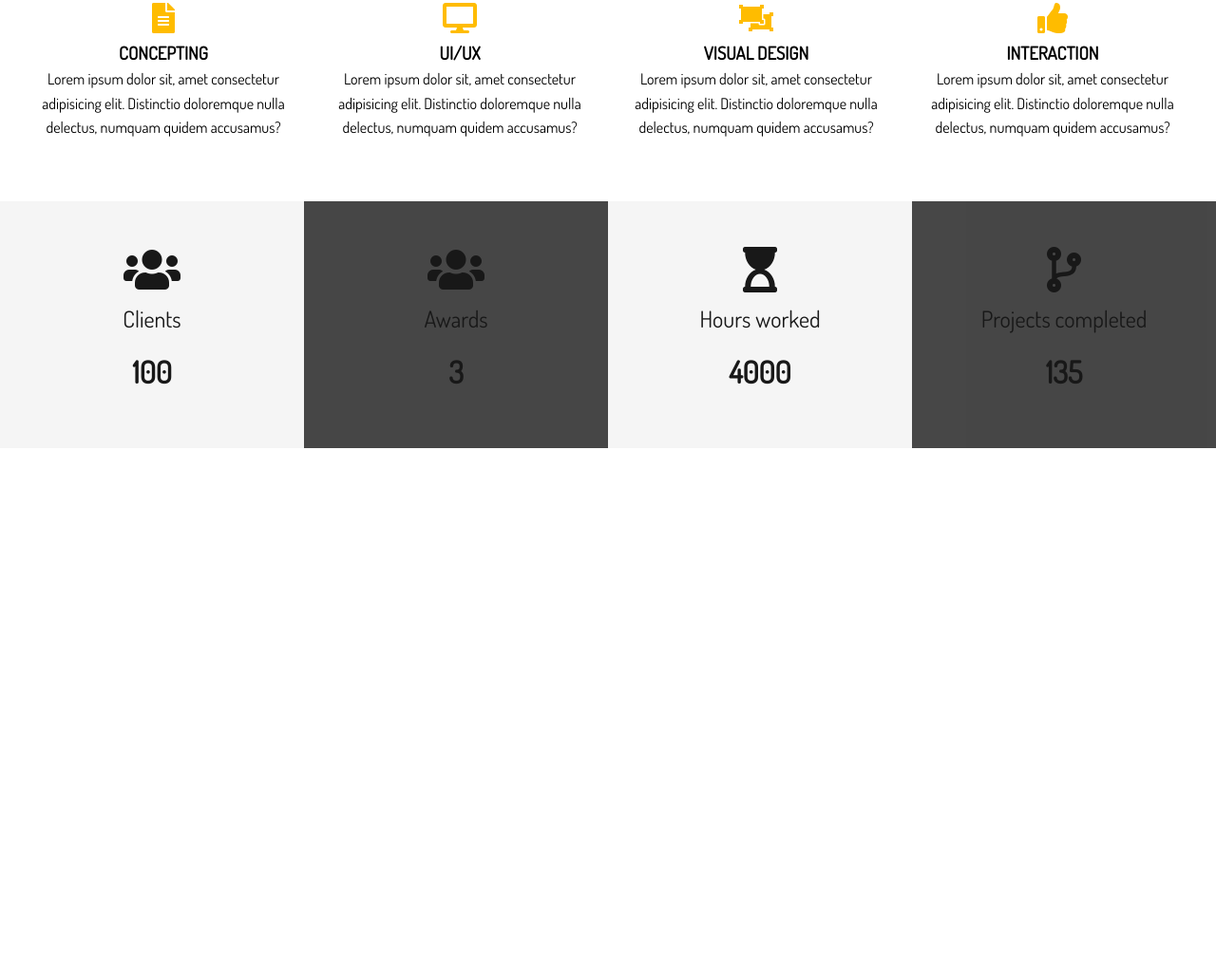
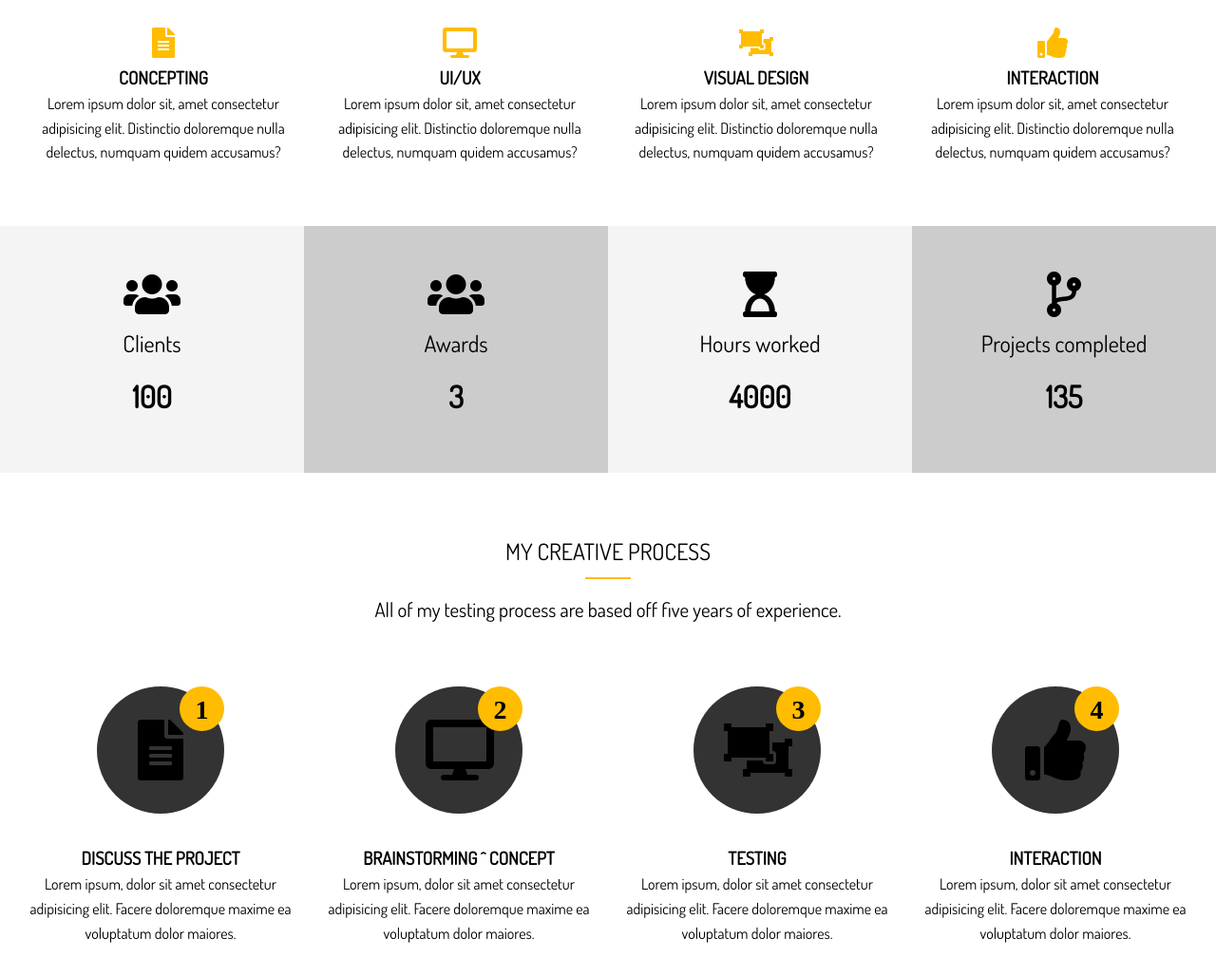
Before and after one commit to AntonioHellin/developer-portfolio-site, a website: page dist/index.html in a window 1280 px wide. Shown: the part 949-1977 px from the top of the page at 95% size. Before the commit the page ends 1453 px from the top, so only its background shows below. Drawn offline with Linux system fonts and the light colour scheme.

Commit message:
Process section

```diff
--- a/scss/_utilities.scss
+++ b/scss/_utilities.scss
@@ -38,7 +38,6 @@ button[class^="btn-"]:hover,
 a[class^="btn-"]:hover,
 input[class^="btn-"]:hover {
   background-color: $main-color;
-  border-radius: 20%;
 }
 
 .lead {
@@ -81,3 +80,20 @@ input[class^="btn-"]:hover {
     margin: 4rem 0;
   }
 }
+
+.section-title {
+  font-size: 1.5rem;
+  display: block;
+  padding-bottom: 0.5rem;
+  text-align: center;
+  font-weight: 100;
+  text-transform: uppercase;
+}
+
+.bottom-line {
+  height: 2px;
+  width: 3rem;
+  background: $main-color;
+  display: block;
+  margin: 0 auto 1rem auto;
+}
--- a/scss/main.scss
+++ b/scss/main.scss
@@ -139,11 +139,60 @@ img {
 
         &:nth-child(odd) {
           background: $light-color;
-          opacity: 90%;
         }
         &:nth-child(even) {
-          background: $dark-color;
-          opacity: 90%;
+          background: $medium-color;
+        }
+      }
+    }
+  }
+
+  // Home section C
+  &-c {
+    .process {
+      display: grid;
+      grid-template-columns: repeat(4, 1fr);
+      grid-gap: 1.5rem;
+      text-align: center;
+
+      // process-step
+      &-step {
+        position: absolute;
+        top: 0;
+        right: 0;
+        font-size: 28px;
+        background: $main-color;
+        color: set-text-color($main-color);
+        border-radius: 50%;
+        height: 15px;
+        width: 15px;
+        line-height: 15px;
+        padding: 1rem;
+        transition: all 1s;
+      }
+
+      // process-icon
+      &-icon {
+        border-radius: 50%;
+        background: $dark-color;
+        color: set-text-color($dark-color);
+        padding: 2rem;
+        width: 70px;
+        height: 70px;
+        line-height: 70px;
+        text-align: center;
+        position: relative;
+        transition: all 1s;
+
+        &:hover {
+          background: $main-color;
+          width: 90px;
+          height: 90px;
+          line-height: 90px;
+
+          .process-step {
+            background: $dark-color;
+          }
         }
       }
     }
```
Also changed, not shown: dist/css/main.css, dist/index.html.
